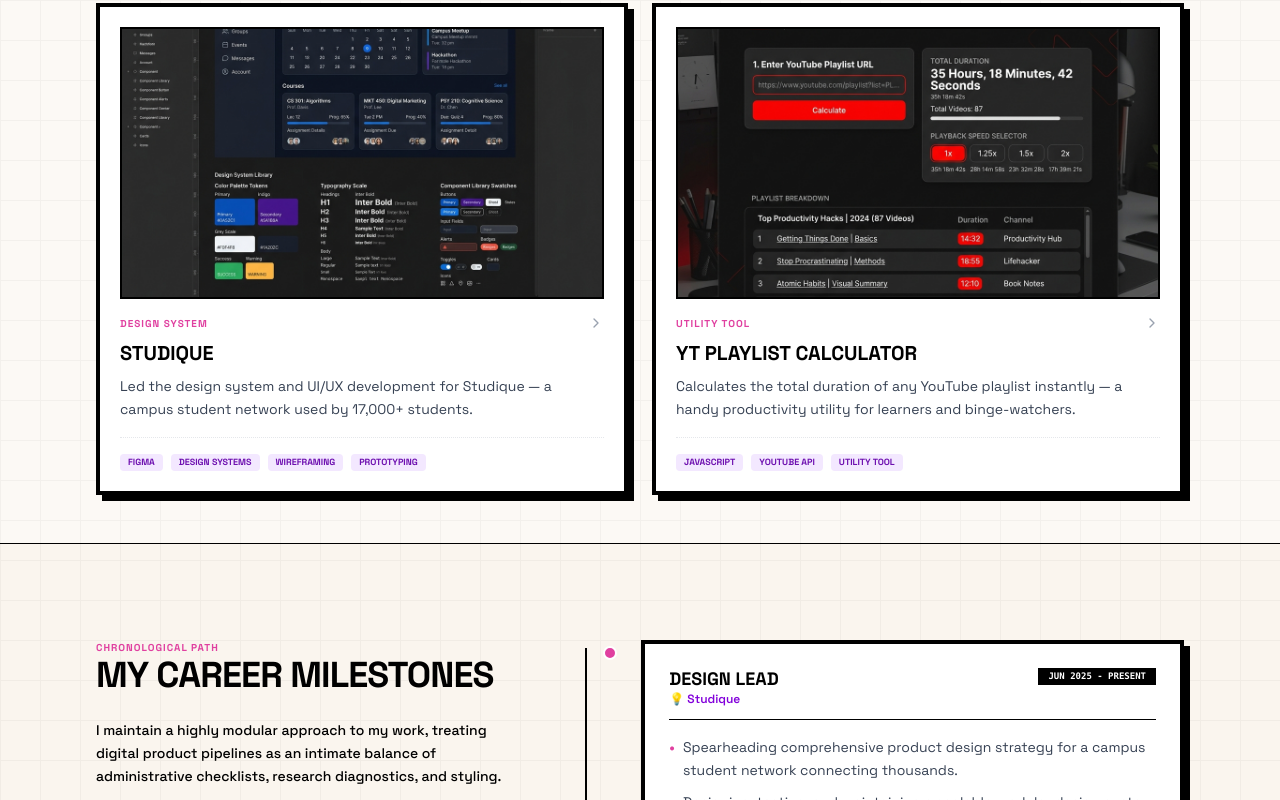
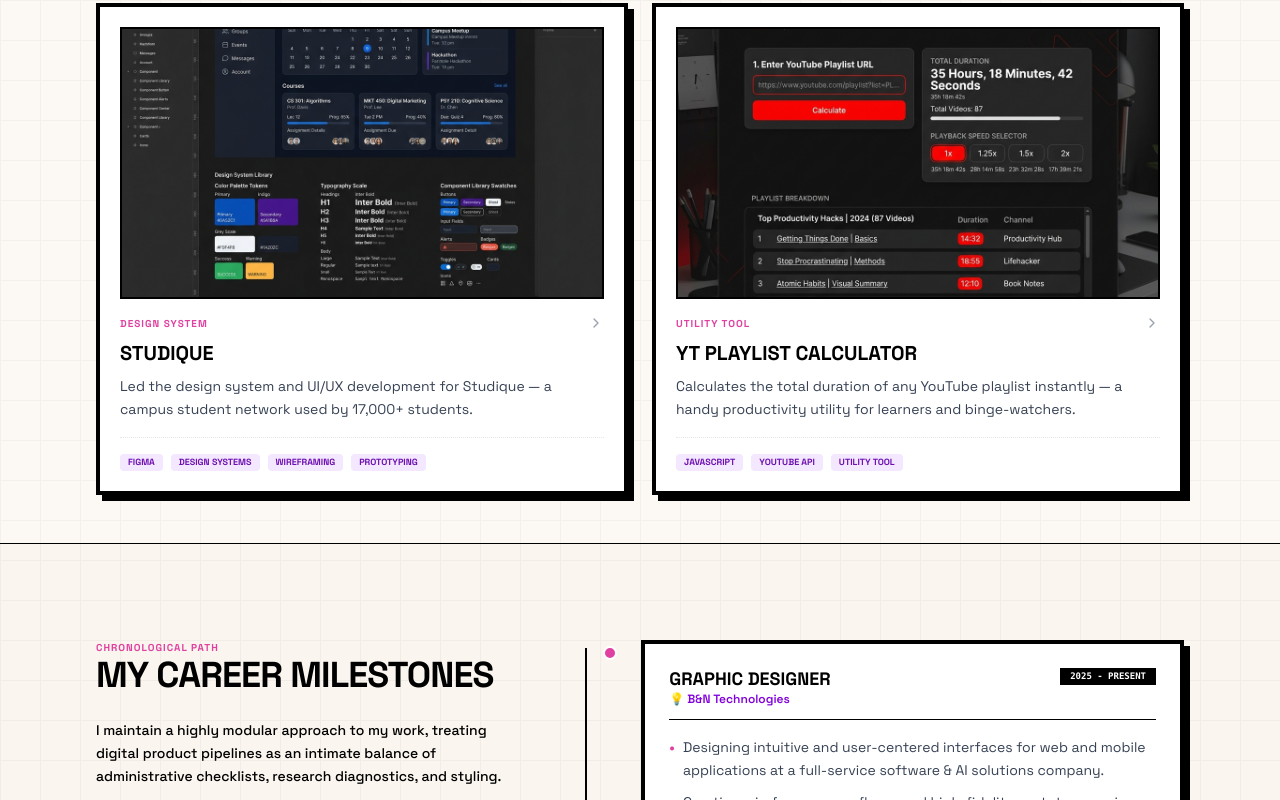
Before and after one commit to Manshi-up15/ManshiPortfolio, a React (Vite) app: page / in a window 1280 px wide. Shown: the part 2000-2800 px from the top of the page. Built offline with nearby package versions, Linux system fonts and the light colour scheme.

Commit message:
Add B&N Technologies Graphic Designer experience

```diff
--- a/server.ts
+++ b/server.ts
@@ -69,10 +69,15 @@
   * Interactive WebGL/3D Graphics (Three.js WebGL scenes)
 
 - **Detailed Work History**:
-  1. **Design Lead** at Studique (Jun 2025 - Present):
+  1. **Graphic Designer** at B&N Technologies (2025 - Present):
+     * Designing intuitive, user-centered interfaces for web and mobile apps at a full-service software & AI solutions company.
+     * Creating wireframes, user flows, and high-fidelity Figma prototypes; translating business requirements into functional designs.
+     * Maintaining design systems, ensuring visual consistency, and improving usability & accessibility across all products.
+     * Producing video edits and motion content for client campaigns alongside UI/UX deliverables.
+  2. **Design Lead** at Studique (Jun 2025 - Present):
      * Directing the conceptual design and layout strategy for the Studique student-centric campus network.
      * Building, scaling, and maintaining a reusable design system and React component guidelines.
-  2. **UI/UX Design Intern** at Coding Samurai (Jun 2025 - Jul 2025):
+  3. **UI/UX Design Intern** at Coding Samurai (Jun 2025 - Jul 2025):
      * Mocked and built highly interactive web prototypes for high-traffic client experiences.
      * Actively joined weekly alignment reviews with frontend engineers to preserve layout fidelity.
 
--- a/src/data.ts
+++ b/src/data.ts
@@ -100,6 +100,20 @@
 
 export const EXPERIENCES: Experience[] = [
   {
+    id: "bntechnologies",
+    role: "Graphic Designer",
+    company: "B&N Technologies",
+    duration: "2025 - Present",
+    bullets: [
+      "Designing intuitive and user-centered interfaces for web and mobile applications at a full-service software & AI solutions company.",
+      "Creating wireframes, user flows, and high-fidelity prototypes using Figma; translating business requirements into functional, polished designs.",
+      "Collaborating with developers and stakeholders to maintain design systems and ensure visual consistency across all products.",
+      "Improving usability, accessibility, and overall user experience across client-facing digital products.",
+      "Producing video edits and motion content for client campaigns alongside core UI/UX deliverables."
+    ],
+    colorClass: "bg-primary"
+  },
+  {
     id: "studique",
     role: "Design Lead",
     company: "Studique",
@@ -109,7 +123,7 @@
       "Designing, testing, and maintaining a scalable modular design system with responsive layouts for web & mobile.",
       "Fostering atomic design methodologies enabling 40% faster frontend component deployment."
     ],
-    colorClass: "bg-primary"
+    colorClass: "bg-secondary"
   },
   {
     id: "codingsamurai",
@@ -121,7 +135,7 @@
       "Collaborated intimately with senior frontend developers to inspect pixel layouts, guaranteeing perfect style fidelity.",
       "Audited legacy registration flows, boosting signup completion by 18%."
     ],
-    colorClass: "bg-secondary"
+    colorClass: "bg-[#0096cc]"
   }
 ];
 
```
